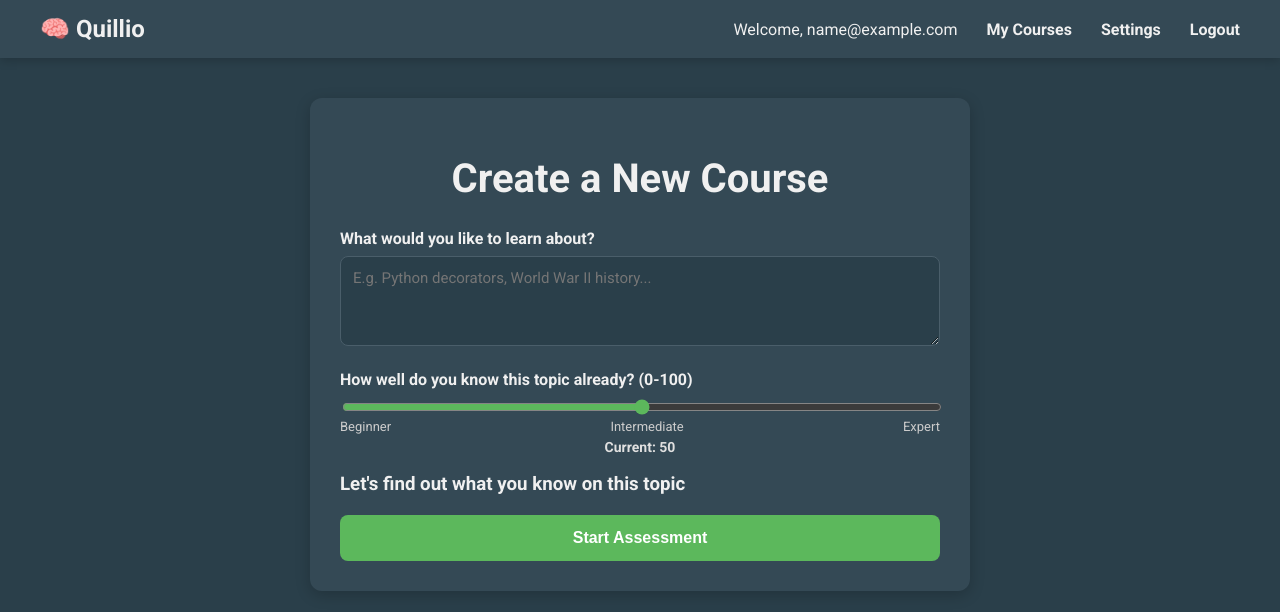
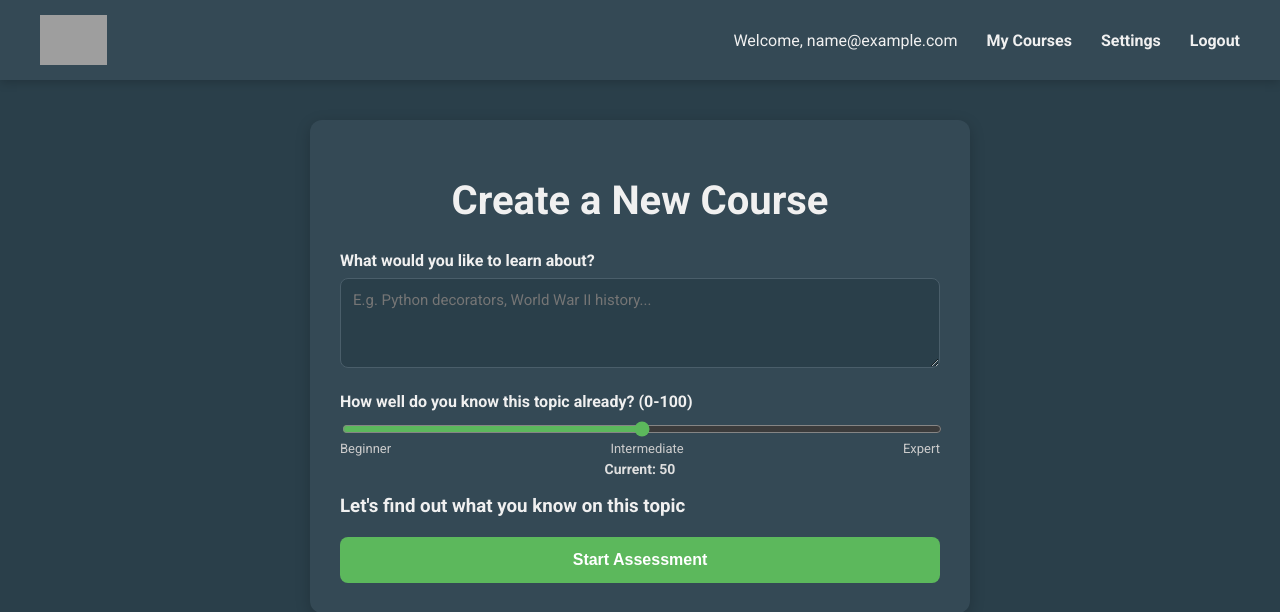
Before and after one commit to SuperscriptSystems/Quillio, a Flask app: page /create in a window 1280 px wide. Shown: the top 612 px of the page. Run offline with Flask 3, Linux system fonts and the light colour scheme; the visitor is signed in with stand-in values (Sample User, id 1); grey boxes are pictures that could not be loaded.

Commit message:
Added quillio logo

```diff
--- a/app/configuration.py
+++ b/app/configuration.py
@@ -13,7 +13,7 @@
 load_dotenv(env_path)
 
 # --- App Initialization and Configuration ---
-app = Flask(__name__, template_folder='../templates')
+app = Flask(__name__, template_folder='../templates', static_folder="../static")
 app.config["SECRET_KEY"] = os.getenv("SECRET_KEY")
 app.config["SQLALCHEMY_DATABASE_URI"] = os.getenv('CONNECTION_STRING')
 app.config["SQLALCHEMY_TRACK_MODIFICATIONS"] = False
--- a/templates/base.html
+++ b/templates/base.html
@@ -102,9 +102,11 @@
 <body>
     {% if current_user.is_authenticated %}
     <nav class="top-nav">
-        <div class="logo">
-            <a href="{{ url_for('course_dashboard') }}">🧠 Quillio</a>
-        </div>
+<div class="logo">
+    <a href="{{ url_for('course_dashboard') }}">
+        <img src="{{ url_for('static', filename='logo.png') }}" alt="Quillio Logo" style="height:50px; vertical-align:middle;">
+    </a>
+</div>
         <div class="nav-links">
             <span>{% if current_user.language == 'russian' %}Добро пожаловать, {{ current_user.email }}{% else %}Welcome, {{ current_user.email }}{% endif %}</span>
             <a href="{{ url_for('course_dashboard') }}">{% if current_user.language == 'russian' %}Мои курсы{% else %}My Courses{% endif %}</a>
@@ -115,7 +117,6 @@
     {% endif %}
 
     <main class="page-content">
-        <!-- MODIFIED FLASH MESSAGE BLOCK -->
         {% with messages = get_flashed_messages(with_categories=true) %}
             {% if messages %}
                 {% for category, message in messages %}
```
Also changed, not shown: 1 other file.
